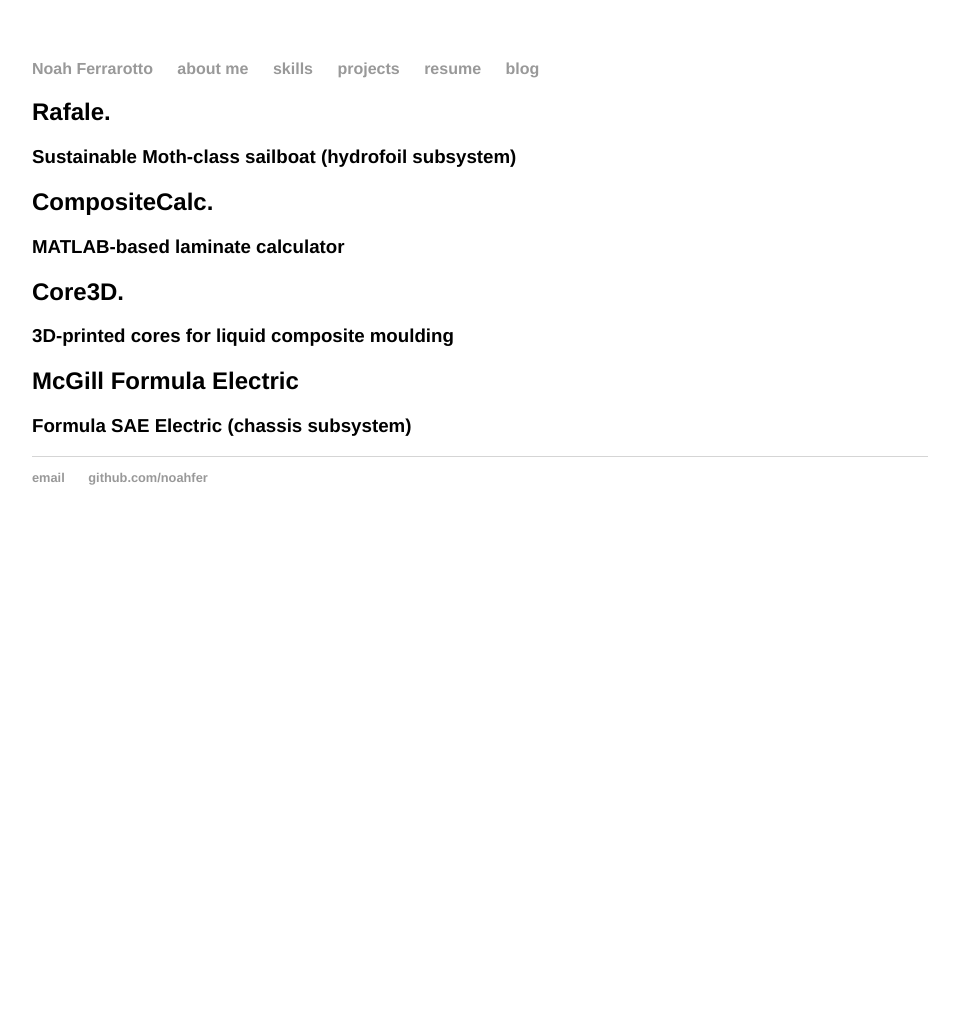
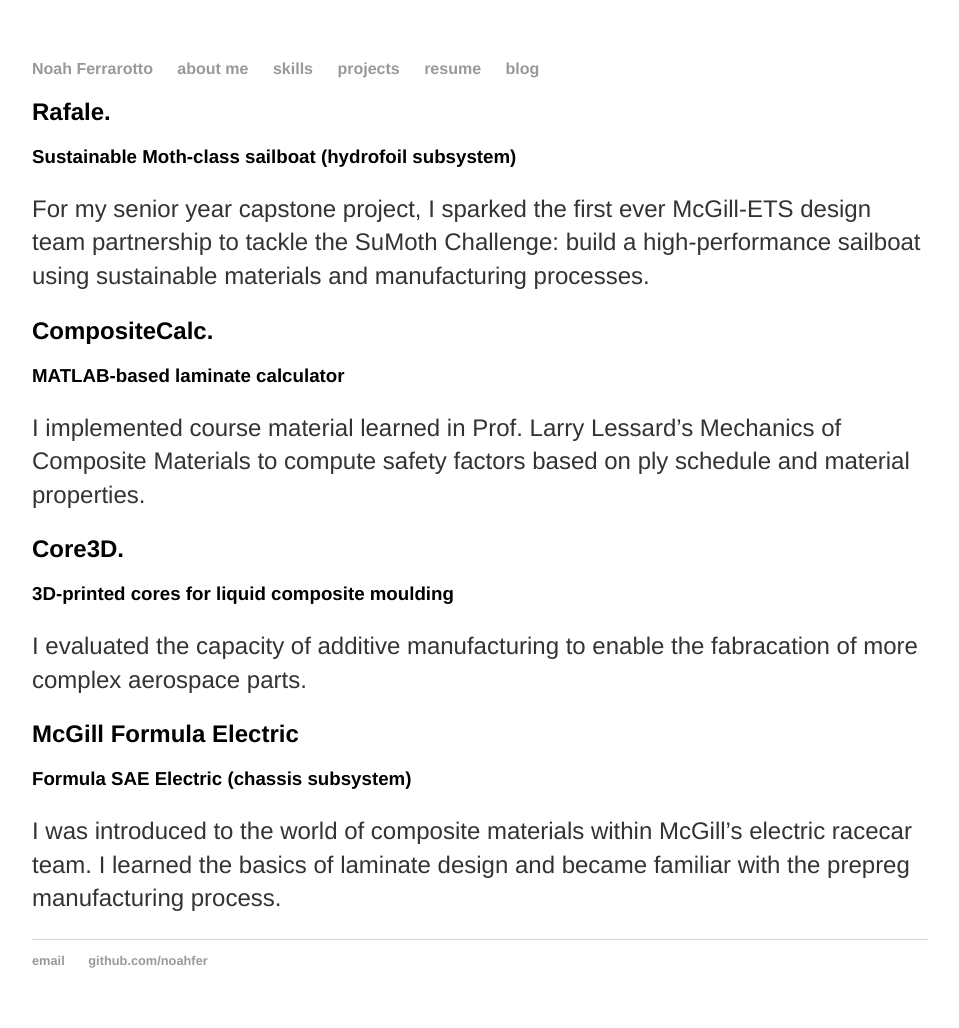
Before and after one commit to noahfer/noahfer.github.io, a Jekyll site: the page built from projects/index.md, in a window 1280 px wide. Shown: the whole page, without its empty margins (160-1119 px from the left). Built offline with Jekyll 4.4.1, drawn with Linux system fonts in a browser that asks for light colours; our own code applies the rules of GitHub Pages for plain Markdown files; before the commit the page ends 900 px from its top, so only the background shows below that.

Commit message:
Update index.md

```diff
--- a/projects/index.md
+++ b/projects/index.md
@@ -1,11 +1,15 @@
 ## Rafale.
 ### Sustainable Moth-class sailboat (hydrofoil subsystem)
+For my senior year capstone project, I sparked the first ever McGill-ETS design team partnership to tackle the SuMoth Challenge: build a high-performance sailboat using sustainable materials and manufacturing processes.
 
 ## CompositeCalc.
 ### MATLAB-based laminate calculator
+I implemented course material learned in Prof. Larry Lessard's Mechanics of Composite Materials to compute safety factors based on ply schedule and material properties.
 
 ## Core3D.
 ### 3D-printed cores for liquid composite moulding
+I evaluated the capacity of additive manufacturing to enable the fabracation of more complex aerospace parts.
 
 ## McGill Formula Electric
 ### Formula SAE Electric (chassis subsystem)
+I was introduced to the world of composite materials within McGill's electric racecar team. I learned the basics of laminate design and became familiar with the prepreg manufacturing process.
```
